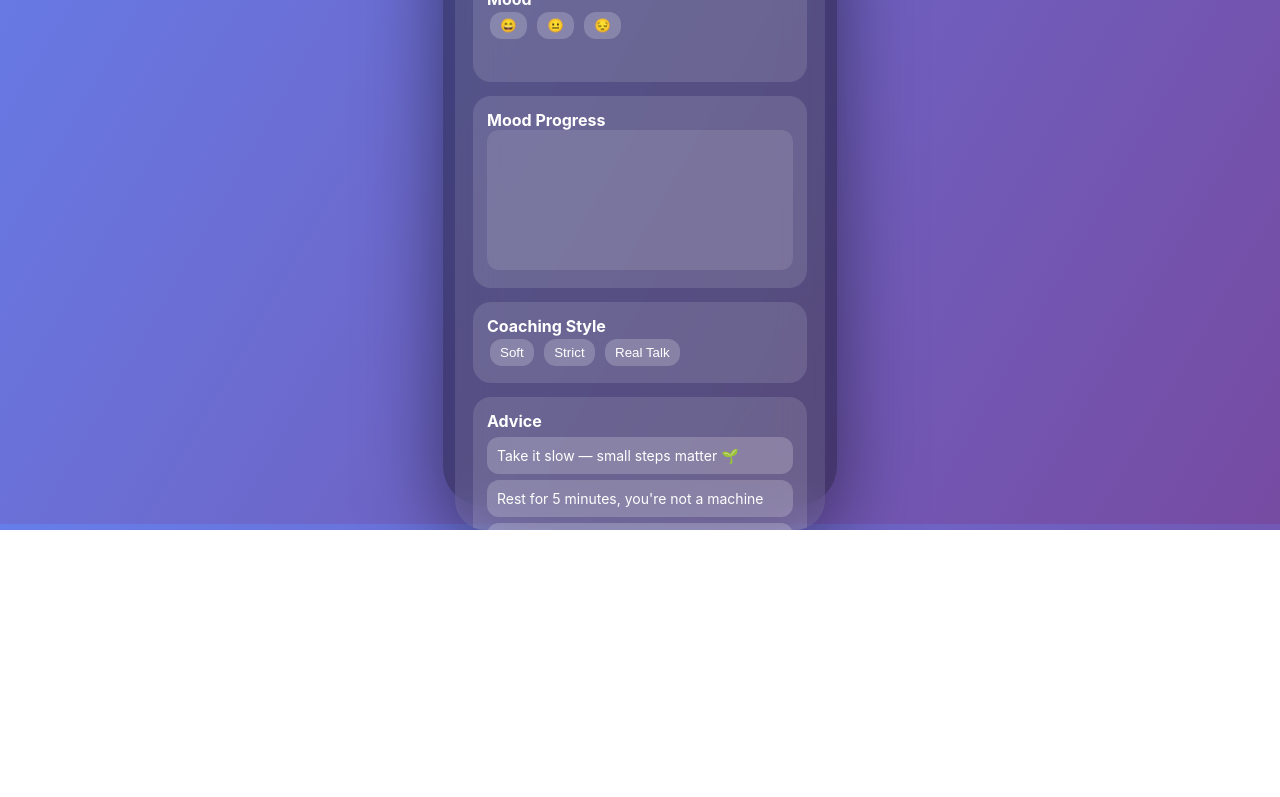
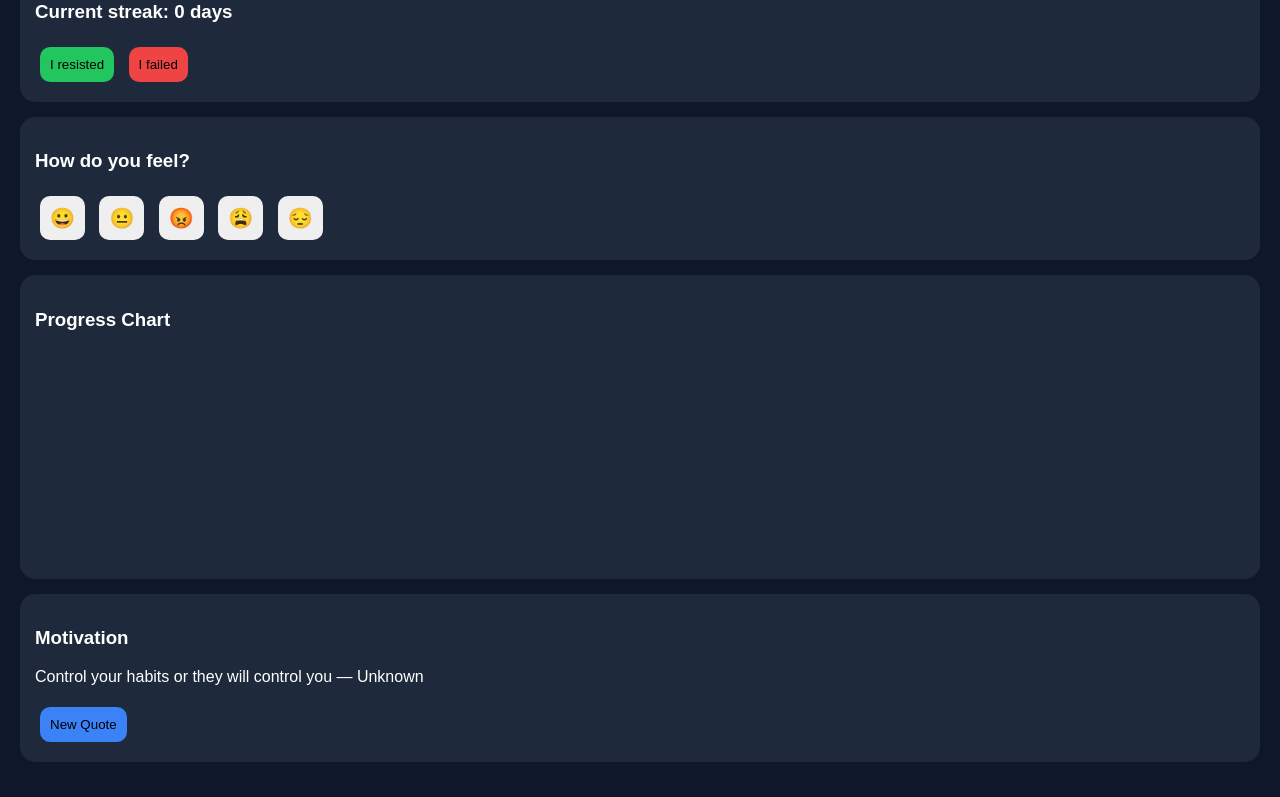
Before and after one commit to tusupbekerasyl2010-crypto/project-BadHab, a plain HTML site: page index.html in a window 1280 px wide. Shown: the part 276-1073 px from the top of the page. Before the commit the page ends 806 px from the top, so only its background shows below. Drawn offline with Linux system fonts and the light colour scheme.

Commit message:
Update Bad Habits Tracker with more quotes and improved quote selection

```diff
--- a/index.html
+++ b/index.html
@@ -1,238 +1,240 @@
 <!DOCTYPE html>
-<html>
+<html lang="en">
 <head>
 <meta charset="UTF-8">
-<title>BadHab Pro</title>
+<meta name="viewport" content="width=device-width, initial-scale=1.0">
+<title>Bad Habits Tracker</title>
 
 <style>
-body{
-    margin:0;
-    background:linear-gradient(120deg,#667eea,#764ba2);
-    display:flex;
-    justify-content:center;
-    align-items:center;
-    height:100vh;
-    font-family:-apple-system,BlinkMacSystemFont,sans-serif;
+body {
+  margin: 0;
+  font-family: Arial;
+  background: #0f172a;
+  color: white;
 }
 
-.phone{
-    width:370px;
-    height:740px;
-    border-radius:40px;
-    padding:12px;
-    background:rgba(0,0,0,0.4);
-    box-shadow:0 30px 80px rgba(0,0,0,0.5);
+.container {
+  padding: 20px;
 }
 
-.screen{
-    height:100%;
-    border-radius:30px;
-    padding:18px;
-    overflow:auto;
-    backdrop-filter:blur(20px);
-    background:rgba(255,255,255,0.1);
-    color:white;
+h1 {
+  text-align: center;
 }
 
-h2{
-    text-align:center;
-    margin:5px 0 15px;
-    font-weight:600;
+.card {
+  background: #1e293b;
+  padding: 15px;
+  border-radius: 15px;
+  margin-bottom: 15px;
 }
 
-.card{
-    background:rgba(255,255,255,0.12);
-    border-radius:18px;
-    padding:14px;
-    margin-bottom:14px;
+button {
+  padding: 10px;
+  margin: 5px;
+  border: none;
+  border-radius: 10px;
+  cursor: pointer;
 }
 
-.habit{
-    display:flex;
-    justify-content:space-between;
-    margin:8px 0;
+.success { background: #22c55e; }
+.fail { background: #ef4444; }
+.quote-btn { background: #3b82f6; }
+
+select {
+  padding: 10px;
+  border-radius: 10px;
+  width: 100%;
 }
 
-button{
-    border:none;
-    border-radius:12px;
-    padding:6px 10px;
-    margin:3px;
-    cursor:pointer;
-    background:rgba(255,255,255,0.2);
-    color:white;
+.chart-container {
+  overflow-x: auto;
 }
 
-.active{
-    background:white;
-    color:black;
+canvas {
+  background: #111827;
+  border-radius: 10px;
+  margin-top: 10px;
 }
 
-.message{
-    margin-top:10px;
-    padding:8px;
-    border-radius:10px;
-    text-align:center;
-    font-size:14px;
-}
-
-.advice{
-    background:rgba(255,255,255,0.2);
-    padding:10px;
-    border-radius:12px;
-    margin:6px 0;
-    font-size:14px;
-}
-
-canvas{
-    width:100%;
-    height:140px;
-    border-radius:12px;
-    background:rgba(255,255,255,0.1);
+.mood button {
+  font-size: 20px;
 }
 </style>
 </head>
 
 <body>
 
-<div class="phone">
-<div class="screen">
+<div class="container">
+  <h1>Bad Habits Tracker</h1>
 
-<h2>BadHab Pro</h2>
-
-<!-- HABITS -->
   <div class="card">
-<b>Today's Habits</b>
-<div class="habit">Phone Overuse <input type="checkbox"></div>
-<div class="habit">Late Sleep <input type="checkbox"></div>
-<div class="habit">Lack of Focus <input type="checkbox"></div>
+    <h3>Select Habit</h3>
+    <select id="habit">
+      <option>Smoking</option>
+      <option>Phone addiction</option>
+      <option>Fast food</option>
+      <option>Gaming</option>
+      <option>Sweets</option>
+      <option>Caffeine</option>
+      <option>Procrastination</option>
+    </select>
   </div>
 
-<!-- MOOD -->
   <div class="card">
-<b>Mood</b><br>
-<button onclick="setMood(this,2)">😄</button>
-<button onclick="setMood(this,1)">😐</button>
-<button onclick="setMood(this,0)">😔</button>
-
-<div id="moodMsg" class="message"></div>
+    <h3>Current streak: <span id="streak">0</span> days</h3>
+    <button class="success" onclick="successDay()">I resisted</button>
+    <button class="fail" onclick="failDay()">I failed</button>
   </div>
 
-<!-- GRAPH -->
-<div class="card">
-<b>Mood Progress</b>
-<canvas id="chart"></canvas>
+  <div class="card mood">
+    <h3>How do you feel?</h3>
+    <button onclick="setMood('good')">😀</button>
+    <button onclick="setMood('ok')">😐</button>
+    <button onclick="setMood('angry')">😡</button>
+    <button onclick="setMood('tired')">😩</button>
+    <button onclick="setMood('bad')">😔</button>
   </div>
 
-<!-- STYLE -->
   <div class="card">
-<b>Coaching Style</b><br>
-<button onclick="setStyle(this,'soft')">Soft</button>
-<button onclick="setStyle(this,'strict')">Strict</button>
-<button onclick="setStyle(this,'real')">Real Talk</button>
+    <h3>Progress Chart</h3>
+    <div class="chart-container">
+      <canvas id="chart" height="200"></canvas>
+    </div>
   </div>
 
-<!-- ADVICE -->
   <div class="card">
-<b>Advice</b>
-<div id="advice"></div>
+    <h3>Motivation</h3>
+    <p id="quote"></p>
+    <button class="quote-btn" onclick="changeQuote()">New Quote</button>
   </div>
 
 </div>
-</div>
 
 <script>
+let streak = Number(localStorage.getItem("streak")) || 0;
+let history = JSON.parse(localStorage.getItem("history")) || [];
 let moods = JSON.parse(localStorage.getItem("moods")) || [];
-let style = "soft";
 
-function setMood(btn,val){
-    document.querySelectorAll("button").forEach(b=>b.classList.remove("active"));
-    btn.classList.add("active");
+document.getElementById("streak").innerText = streak;
 
-    moods.push(val);
-    localStorage.setItem("moods",JSON.stringify(moods));
+const quotes = [
+  "Discipline equals freedom — Jocko Willink",
+  "We are what we repeatedly do — Aristotle",
+  "The only way out is through — Robert Frost",
+  "He who conquers himself is strongest — Confucius",
+  "It does not matter how slowly you go as long as you do not stop — Confucius",
+  "Success is the sum of small efforts repeated daily — Robert Collier",
+  "Do what is hard now so life can be easy later — Unknown",
+  "Your future depends on what you do today — Mahatma Gandhi",
+  "Motivation gets you going, discipline keeps you growing — John C. Maxwell",
+  "You will never always be motivated, you must learn to be disciplined — Unknown",
+  "Don’t watch the clock; do what it does. Keep going — Sam Levenson",
+  "Fall seven times and stand up eight — Japanese Proverb",
+  "The pain you feel today will be the strength you feel tomorrow — Unknown",
+  "Small steps every day lead to big results — Unknown",
+  "Control your habits or they will control you — Unknown",
+  "A year from now you will wish you started today — Unknown",
+  "The best way to predict your future is to create it — Peter Drucker",
+  "Act as if what you do makes a difference. It does — William James",
+  "Push yourself because no one else is going to do it for you — Unknown",
+  "Great things never come from comfort zones — Unknown",
+  "Hard choices, easy life. Easy choices, hard life — Unknown",
+  "Discipline is choosing between what you want now and what you want most — Abraham Lincoln",
+  "Energy and persistence conquer all things — Benjamin Franklin",
+  "What we fear doing most is usually what we most need to do — Tim Ferriss",
+  "Start where you are. Use what you have. Do what you can — Arthur Ashe",
+  "Success doesn’t come from what you do occasionally, but what you do consistently — Unknown",
+  "You don’t have to be great to start, but you have to start to be great — Zig Ziglar",
+  "Difficult roads often lead to beautiful destinations — Unknown",
+  "Stay hard — David Goggins",
+  "No excuses — Unknown"
+];
 
-    let msg=document.getElementById("moodMsg");
+let lastQuoteIndex = -1;
 
-    if(val===2) msg.innerHTML="You're on a roll 🚀";
-    if(val===1) msg.innerHTML="It's a normal day — keep going";
-    if(val===0) msg.innerHTML="Tough day. Just take one small step";
+function changeQuote() {
+  let index;
+  do {
+    index = Math.floor(Math.random() * quotes.length);
+  } while (index === lastQuoteIndex);
 
-    draw();
-    generateAdvice();
+  lastQuoteIndex = index;
+  document.getElementById("quote").innerText = quotes[index];
 }
 
-function setStyle(btn,s){
-    document.querySelectorAll(".card:nth-child(4) button").forEach(b=>b.classList.remove("active"));
-    btn.classList.add("active");
-    style=s;
-    generateAdvice();
+changeQuote();
+
+function successDay() {
+  streak++;
+  history.push(streak);
+  moods.push("good");
+  save();
+  drawChart();
 }
 
-function generateAdvice(){
-    let list=[];
-
-    if(style==="soft"){
-        list=[
-            "Take it slow — small steps matter 🌱",
-            "Rest for 5 minutes, you're not a machine",
-            "Just start, no pressure",
-            "You're already doing better than yesterday",
-            "Breathe — stress will pass",
-            "Focus on one task only"
-        ];
+function failDay() {
+  streak = 0;
+  history.push(0);
+  moods.push("bad");
+  save();
+  drawChart();
 }
 
-    if(style==="strict"){
-        list=[
-            "Stop delaying. Start now.",
-            "Discipline beats motivation",
-            "You either control yourself or you don't",
-            "Pick one task. Finish it.",
-            "No mood? Doesn't matter.",
-            "Tired? Work slower, but don't stop"
-        ];
+function setMood(mood) {
+  if (moods.length > 0) {
+    moods[moods.length - 1] = mood;
+  }
+  save();
+  drawChart();
 }
 
-    if(style==="real"){
-        list=[
-            "Do 5 minutes, then decide",
-            "Put your phone away — instant upgrade",
-            "You're not lazy, you're overloaded",
-            "Your brain wants easy — don't give it that",
-            "Start with a 3-minute timer",
-            "It's hard now, easier later"
-        ];
+function save() {
+  localStorage.setItem("streak", streak);
+  localStorage.setItem("history", JSON.stringify(history));
+  localStorage.setItem("moods", JSON.stringify(moods));
+  document.getElementById("streak").innerText = streak;
 }
 
-    let box=document.getElementById("advice");
-    box.innerHTML="";
-
-    list.forEach(a=>{
-        box.innerHTML += "<div class='advice'>"+a+"</div>";
-    });
+function getMoodColor(mood) {
+  switch(mood) {
+    case "good": return "#22c55e";
+    case "ok": return "#eab308";
+    case "angry": return "#ef4444";
+    case "tired": return "#3b82f6";
+    case "bad": return "#6b7280";
+    default: return "#22c55e";
+  }
 }
 
-function draw(){
-    let c=document.getElementById("chart");
-    let ctx=c.getContext("2d");
+function drawChart() {
+  let canvas = document.getElementById("chart");
+  let ctx = canvas.getContext("2d");
 
-    ctx.clearRect(0,0,c.width,c.height);
+  canvas.width = history.length * 40;
 
+  ctx.clearRect(0, 0, canvas.width, canvas.height);
+
+  if (history.length > 0) {
     ctx.beginPath();
-    ctx.moveTo(0,140);
+    ctx.moveTo(0, 200 - history[0]*10);
 
-    moods.forEach((m,i)=>{
-        let x=i*30;
-        let y=140-(m*40);
-        ctx.lineTo(x,y);
-    });
-
-    ctx.stroke();
+    for (let i = 1; i < history.length; i++) {
+      ctx.lineTo(i * 40, 200 - history[i]*10);
     }
 
-draw();
-generateAdvice();
+    ctx.strokeStyle = "#22c55e";
+    ctx.stroke();
+
+    for (let i = 0; i < history.length; i++) {
+      ctx.beginPath();
+      ctx.arc(i * 40, 200 - history[i]*10, 5, 0, 2 * Math.PI);
+      ctx.fillStyle = getMoodColor(moods[i]);
+      ctx.fill();
+    }
+  }
+}
+
+drawChart();
 </script>
 
 </body>
```
Lines whose indentation alone changed are shown as unchanged.
